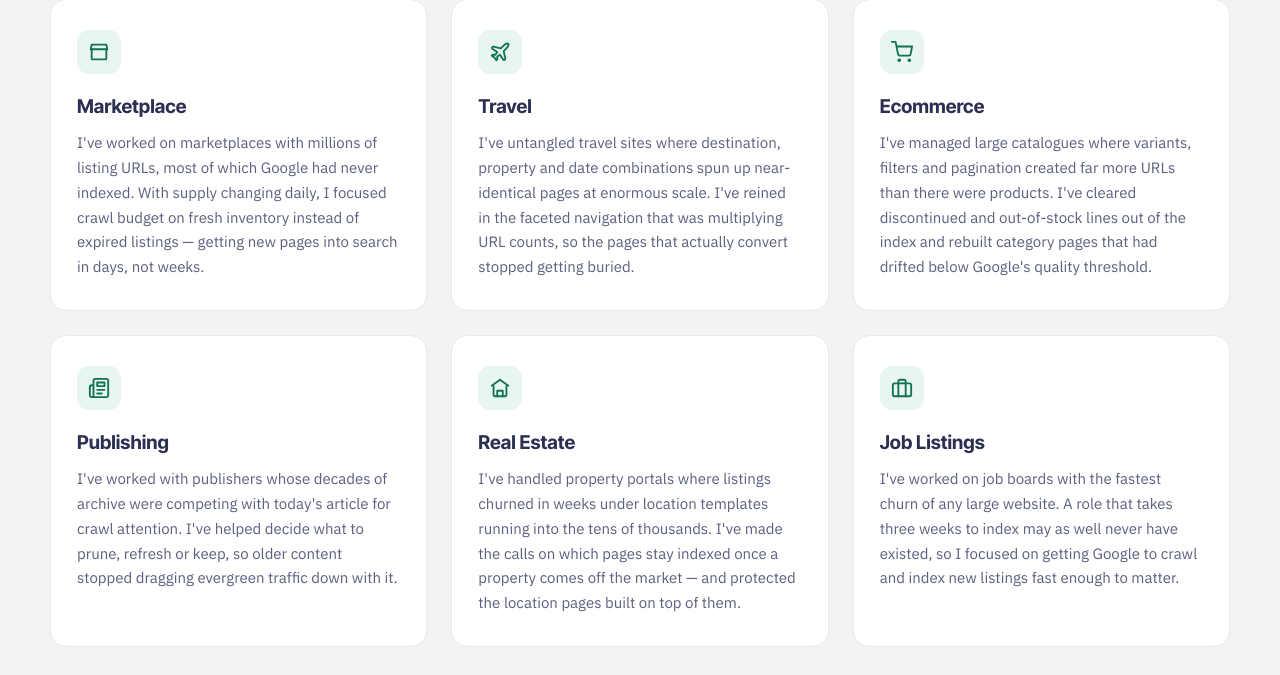
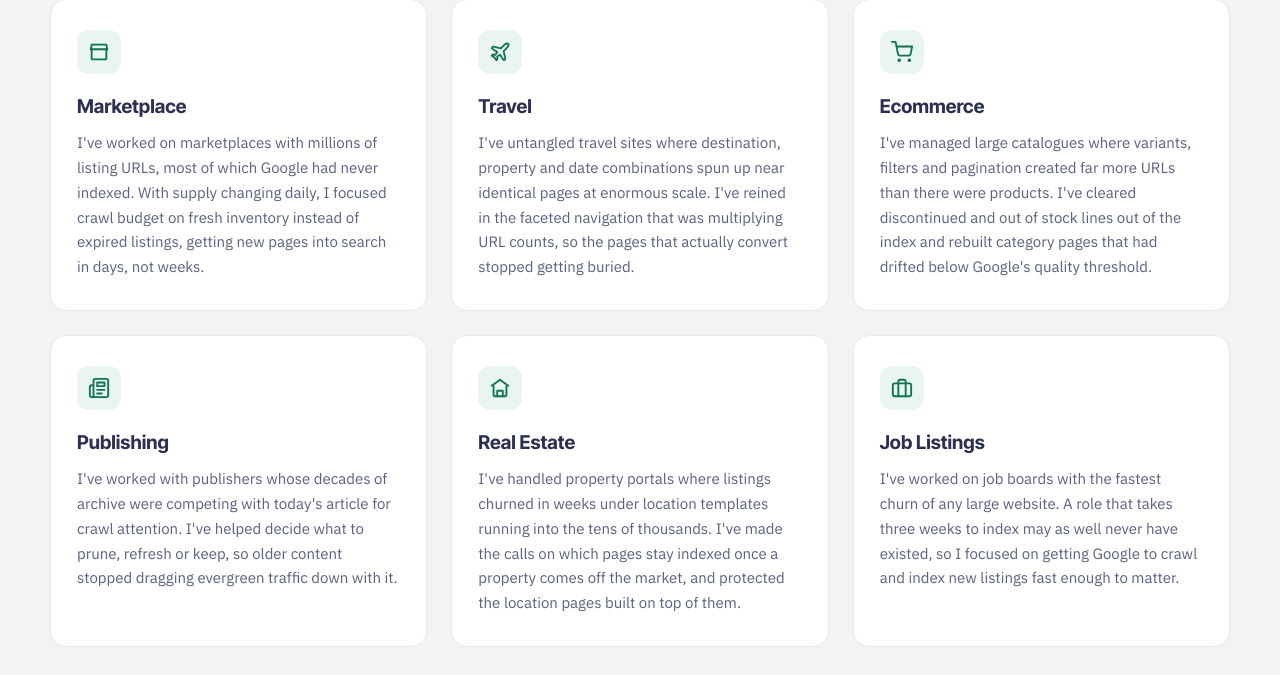
Before and after one commit to Gent-of-Search/gentofsearch.com, a Jekyll site: the page built from industry/enterprise.html, in a window 1280 px wide and 900 px high, scrolled down 5159 px. Shown: the part 127-802 px from the top of the window. Built offline with Jekyll 4.4.1, drawn with Linux system fonts in a browser that asks for light colours.

Commit message:
Enterprise: remove dashes from the personalised large-website type cards

```diff
--- a/industry/enterprise.html
+++ b/industry/enterprise.html
@@ -185,21 +185,21 @@ industry: enterprise
         <div style="display:flex; flex-direction:column; background:#FFFFFF; border:1px solid #E7E9F0; border-radius:16px; padding:30px 26px;">
           <div style="width:44px; height:44px; border-radius:12px; background:#E8F5F0; display:grid; place-items:center; margin:0 0 18px;"><svg width="22" height="22" viewBox="0 0 24 24" fill="none" stroke="#0F7350" stroke-width="2" stroke-linecap="round" stroke-linejoin="round"><path d="M3 9l1-5h16l1 5"></path><path d="M4 9v10a1 1 0 0 0 1 1h14a1 1 0 0 0 1-1V9"></path><path d="M3 9h18"></path></svg></div>
           <h3 style="font-family:'Inter Tight',sans-serif; font-weight:700; font-size:19px; color:#2B3052; margin:0 0 10px;">Marketplace</h3>
-          <p style="font-size:15px; line-height:1.65; color:#5A607F; margin:0;">I've worked on marketplaces with millions of listing URLs, most of which Google had never indexed. With supply changing daily, I focused crawl budget on fresh inventory instead of expired listings — getting new pages into search in days, not weeks.</p>
+          <p style="font-size:15px; line-height:1.65; color:#5A607F; margin:0;">I've worked on marketplaces with millions of listing URLs, most of which Google had never indexed. With supply changing daily, I focused crawl budget on fresh inventory instead of expired listings, getting new pages into search in days, not weeks.</p>
         </div>
 
         <!-- Travel -->
         <div style="display:flex; flex-direction:column; background:#FFFFFF; border:1px solid #E7E9F0; border-radius:16px; padding:30px 26px;">
           <div style="width:44px; height:44px; border-radius:12px; background:#E8F5F0; display:grid; place-items:center; margin:0 0 18px;"><svg width="22" height="22" viewBox="0 0 24 24" fill="none" stroke="#0F7350" stroke-width="2" stroke-linecap="round" stroke-linejoin="round"><path d="M17.8 19.2 16 11l3.5-3.5C21 6 21.5 4 21 3c-1-.5-3 0-4.5 1.5L13 8 4.8 6.2c-.5-.1-.9.1-1.1.5l-.3.5c-.2.5-.1 1 .3 1.3L9 12l-2 3H4l-1 1 3 2 2 3 1-1v-3l3-2 3.5 5.3c.3.4.8.5 1.3.3l.5-.2c.4-.3.6-.7.5-1.2z"></path></svg></div>
           <h3 style="font-family:'Inter Tight',sans-serif; font-weight:700; font-size:19px; color:#2B3052; margin:0 0 10px;">Travel</h3>
-          <p style="font-size:15px; line-height:1.65; color:#5A607F; margin:0;">I've untangled travel sites where destination, property and date combinations spun up near-identical pages at enormous scale. I've reined in the faceted navigation that was multiplying URL counts, so the pages that actually convert stopped getting buried.</p>
+          <p style="font-size:15px; line-height:1.65; color:#5A607F; margin:0;">I've untangled travel sites where destination, property and date combinations spun up near identical pages at enormous scale. I've reined in the faceted navigation that was multiplying URL counts, so the pages that actually convert stopped getting buried.</p>
         </div>
 
         <!-- Ecommerce -->
         <div style="display:flex; flex-direction:column; background:#FFFFFF; border:1px solid #E7E9F0; border-radius:16px; padding:30px 26px;">
           <div style="width:44px; height:44px; border-radius:12px; background:#E8F5F0; display:grid; place-items:center; margin:0 0 18px;"><svg width="22" height="22" viewBox="0 0 24 24" fill="none" stroke="#0F7350" stroke-width="2" stroke-linecap="round" stroke-linejoin="round"><circle cx="9" cy="21" r="1"></circle><circle cx="20" cy="21" r="1"></circle><path d="M1 1h4l2.68 13.39a2 2 0 0 0 2 1.61h9.72a2 2 0 0 0 2-1.61L23 6H6"></path></svg></div>
           <h3 style="font-family:'Inter Tight',sans-serif; font-weight:700; font-size:19px; color:#2B3052; margin:0 0 10px;">Ecommerce</h3>
-          <p style="font-size:15px; line-height:1.65; color:#5A607F; margin:0;">I've managed large catalogues where variants, filters and pagination created far more URLs than there were products. I've cleared discontinued and out-of-stock lines out of the index and rebuilt category pages that had drifted below Google's quality threshold.</p>
+          <p style="font-size:15px; line-height:1.65; color:#5A607F; margin:0;">I've managed large catalogues where variants, filters and pagination created far more URLs than there were products. I've cleared discontinued and out of stock lines out of the index and rebuilt category pages that had drifted below Google's quality threshold.</p>
         </div>
 
         <!-- Publishing -->
@@ -213,7 +213,7 @@ industry: enterprise
         <div style="display:flex; flex-direction:column; background:#FFFFFF; border:1px solid #E7E9F0; border-radius:16px; padding:30px 26px;">
           <div style="width:44px; height:44px; border-radius:12px; background:#E8F5F0; display:grid; place-items:center; margin:0 0 18px;"><svg width="22" height="22" viewBox="0 0 24 24" fill="none" stroke="#0F7350" stroke-width="2" stroke-linecap="round" stroke-linejoin="round"><path d="M3 9.5 12 3l9 6.5"></path><path d="M5 10v10a1 1 0 0 0 1 1h12a1 1 0 0 0 1-1V10"></path><path d="M9 21v-6h6v6"></path></svg></div>
           <h3 style="font-family:'Inter Tight',sans-serif; font-weight:700; font-size:19px; color:#2B3052; margin:0 0 10px;">Real Estate</h3>
-          <p style="font-size:15px; line-height:1.65; color:#5A607F; margin:0;">I've handled property portals where listings churned in weeks under location templates running into the tens of thousands. I've made the calls on which pages stay indexed once a property comes off the market — and protected the location pages built on top of them.</p>
+          <p style="font-size:15px; line-height:1.65; color:#5A607F; margin:0;">I've handled property portals where listings churned in weeks under location templates running into the tens of thousands. I've made the calls on which pages stay indexed once a property comes off the market, and protected the location pages built on top of them.</p>
         </div>
 
         <!-- Job Listings -->
```
